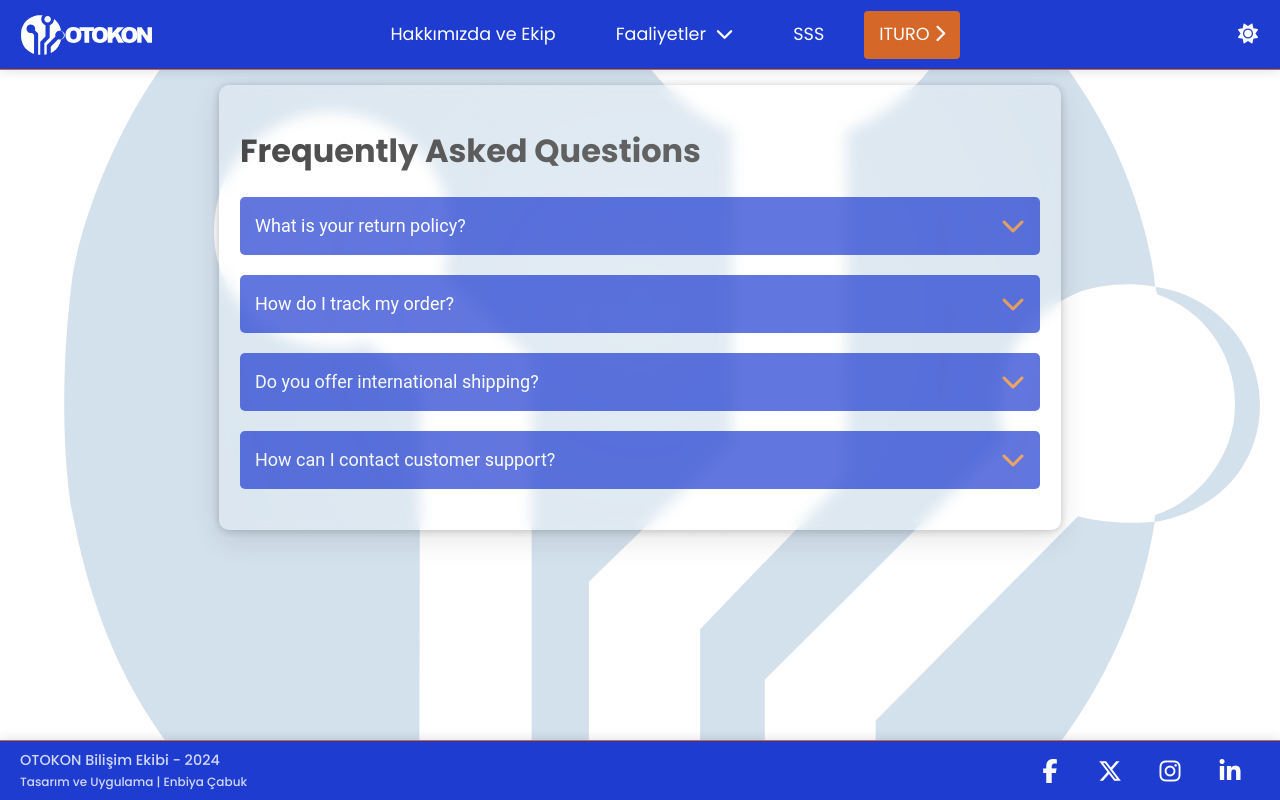
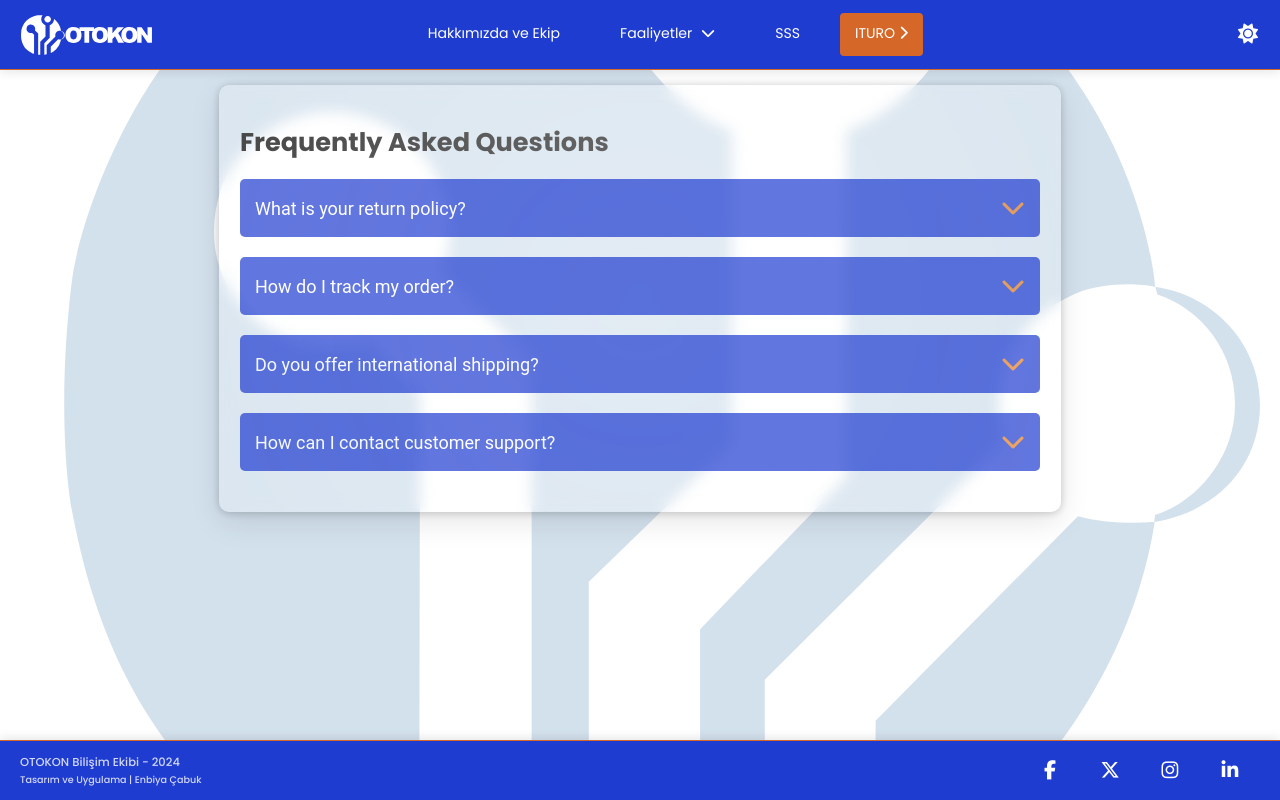
Before and after one commit to kemiseen/site, a Flask app: page /faq.html in a window 1280 px wide. Run offline with Flask 3, Linux system fonts and the light colour scheme; some libraries are stand-ins or nearby versions.

Commit message:
Update font size

```diff
--- a/static/css/footerheader.css
+++ b/static/css/footerheader.css
@@ -47,6 +47,7 @@ body {
     background-attachment: fixed;
     background-color: var(--background-color);
     color: var(--text-color);
+    font-size: 0.8rem;
 }
 
 /* Sayfa arka plan örtüsü */
```
